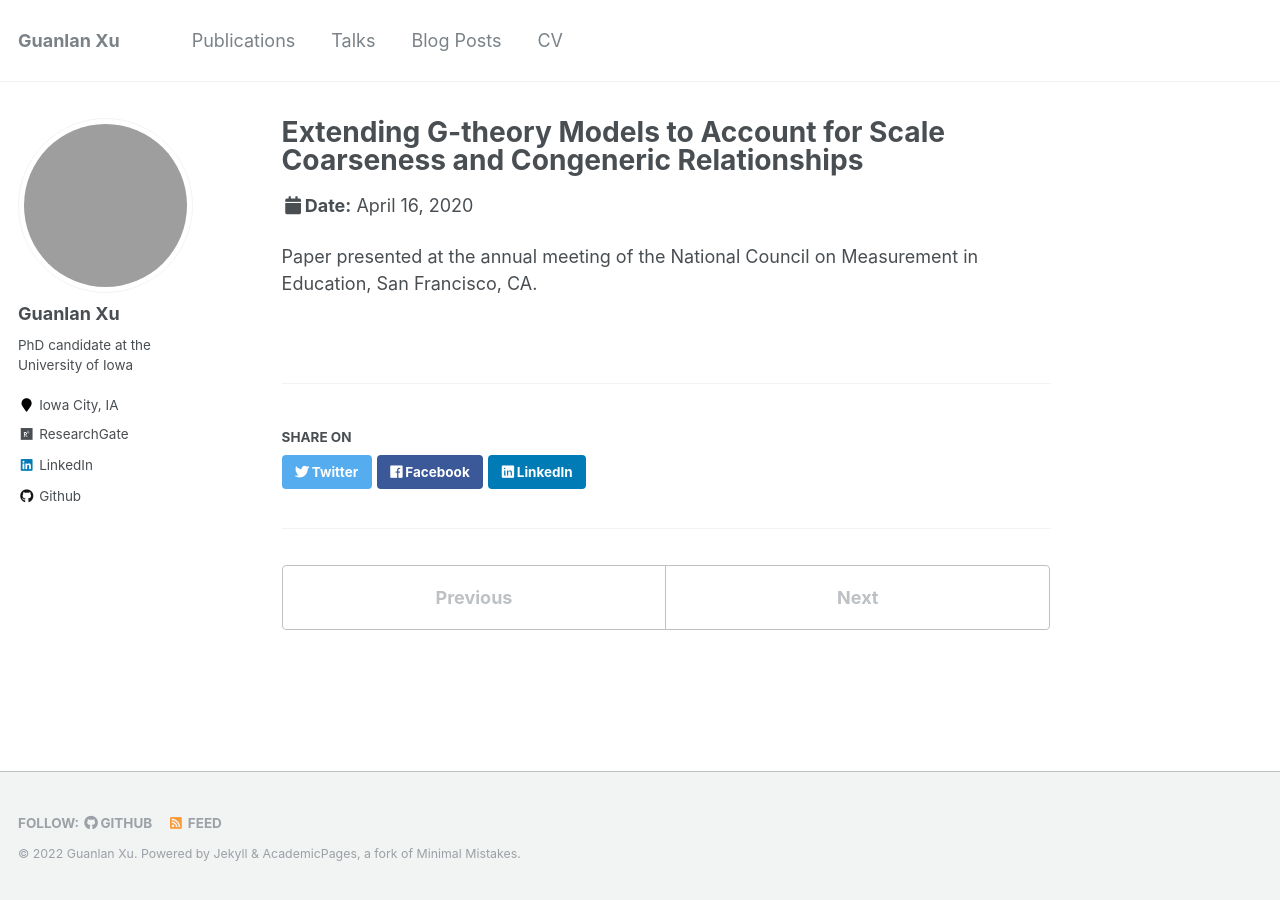
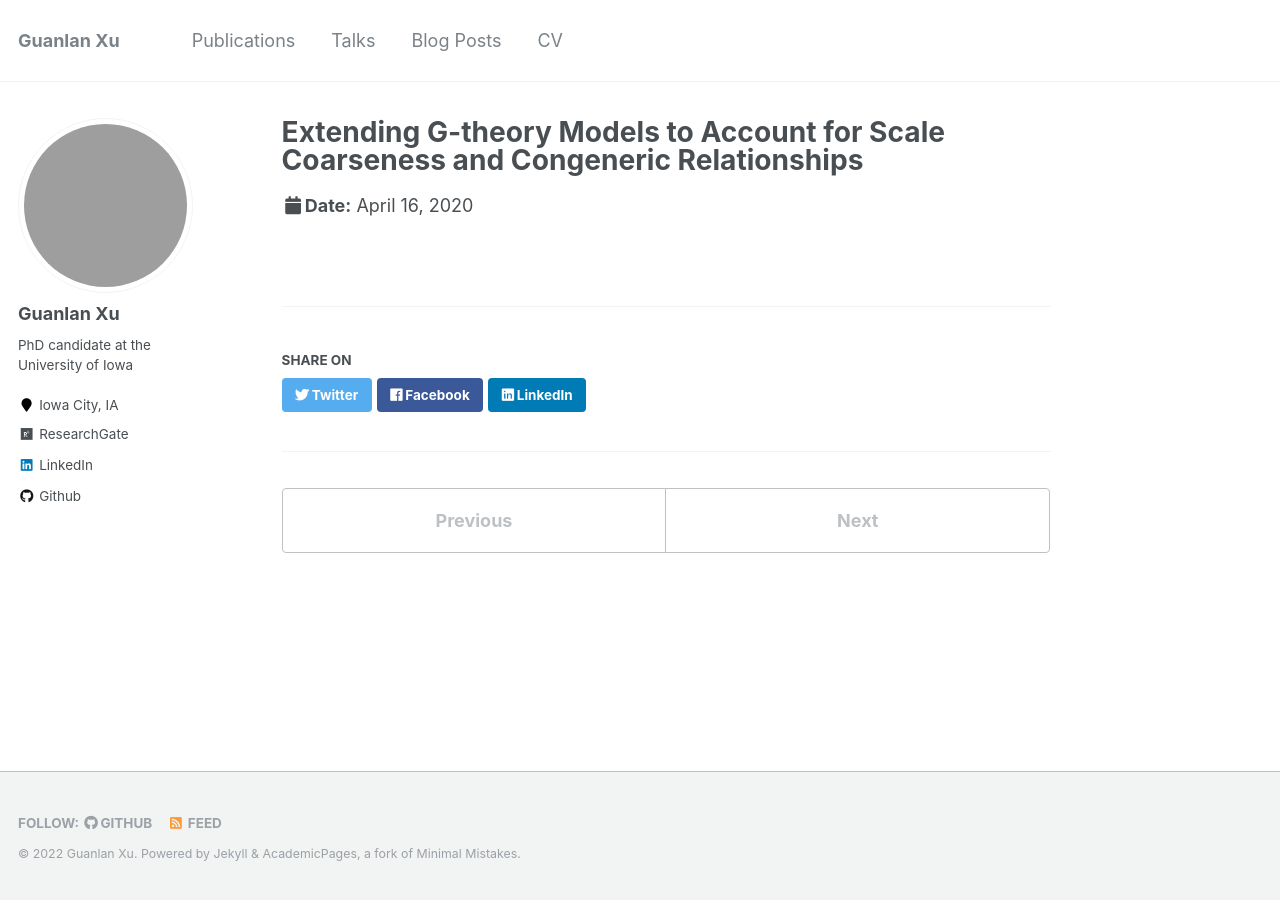
Before and after one commit to guanlanxu/guanlanxu.github.io, a Jekyll site: the page built from _talks/2020_NCME_G-theory.md, in a window 1280 px wide. Built offline with Jekyll 4.4.1, drawn with Linux system fonts in a browser that asks for light colours; grey boxes are pictures that could not be loaded.

Commit message:
Update 2020_NCME_G-theory.md

```diff
--- a/_talks/2020_NCME_G-theory.md
+++ b/_talks/2020_NCME_G-theory.md
@@ -4,10 +4,7 @@ author: "Vispoel, W., Xu, G., Schneider, W., Zhang, M., KILINC, M., Morris, C."
 collection: talks
 type: "Paper"
 permalink: /talks/2020_NCME_G-theory
-venue: "NCME 2020"
+venue: "National Council on Measurement in Education 2020"
 date: 2020-04-16
-location: "San Francisco, CA"
+location: "Virtual"
 ---
-
-
-Paper presented at the annual meeting of the National Council on Measurement in Education, San Francisco, CA.
```
